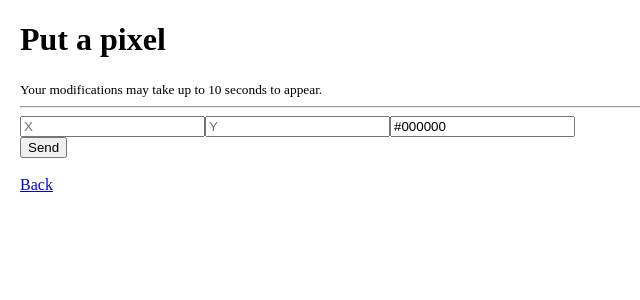
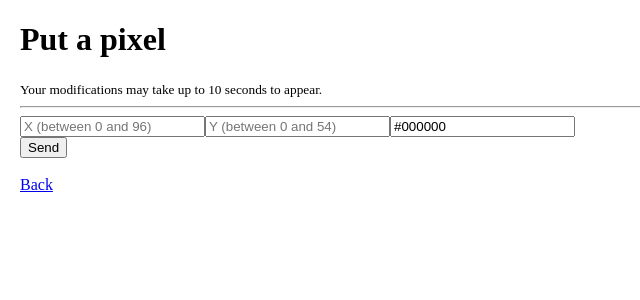
Before and after one commit to lucasdcrk/pixels-frontend, a Vue app: page /putpixel in a window 1280 px wide. Shown: the top 300 px of the page, without its empty margins (0-640 px from the left). Built offline with nearby package versions, Linux system fonts and the light colour scheme.

Commit message:
Update PutPixel.vue

```diff
--- a/src/views/PutPixel.vue
+++ b/src/views/PutPixel.vue
@@ -3,8 +3,8 @@
     <h1>Put a pixel</h1>
     <small>Your modifications may take up to 10 seconds to appear.</small>
     <hr>
-    <input type="number" v-model="x" placeholder="X">
-    <input type="number" v-model="y" placeholder="Y">
+    <input type="number" v-model="x" placeholder="X (between 0 and 96)">
+    <input type="number" v-model="y" placeholder="Y (between 0 and 54)">
     <input type="text" v-model="color" placeholder="Color (Hex)">
     <div v-if="!sending">
       <button @click="submit()">Send</button>
```
